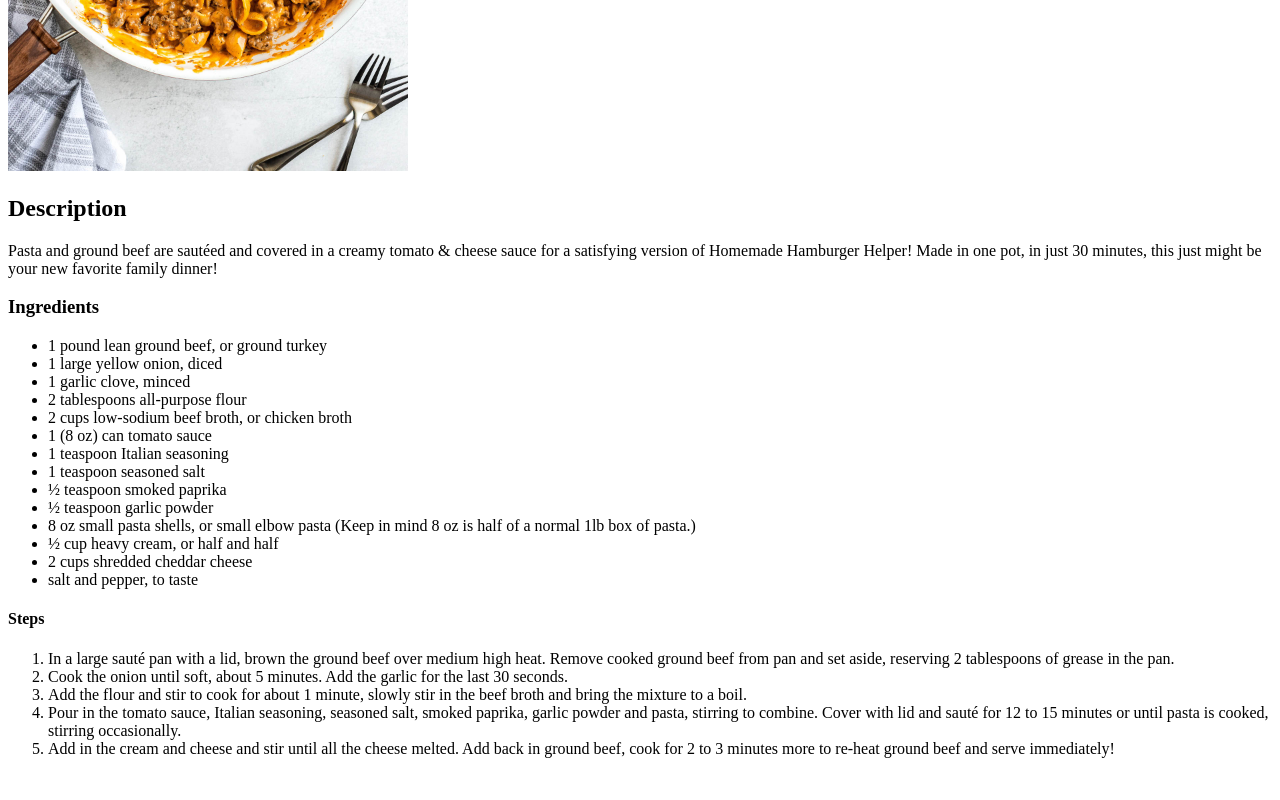
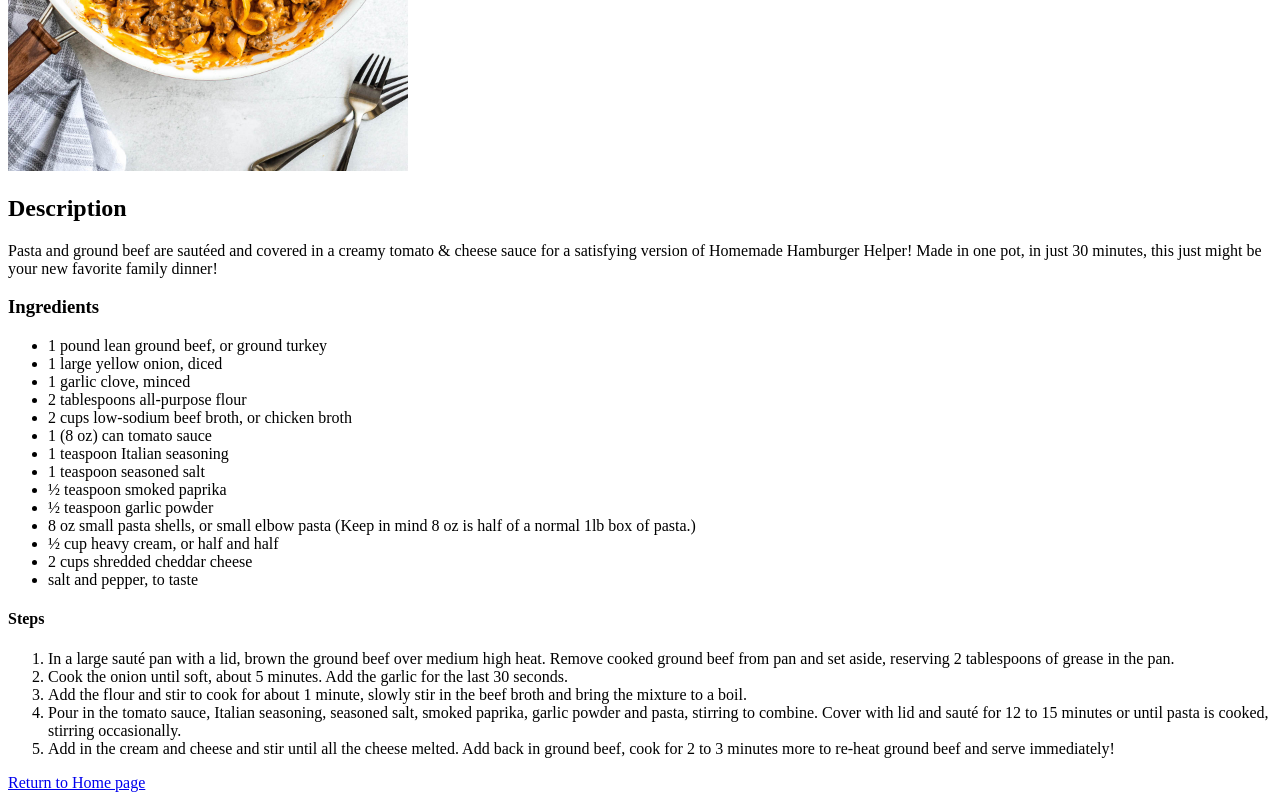
Before and after one commit to Sea-Goddess/odin-recipes, a plain HTML site: page recipes/hamburger-helper.html in a window 1280 px wide. Shown: the part 509-1309 px from the top of the page. Before the commit the page ends 1283 px from the top, so only its background shows below. Drawn offline with Linux system fonts and the light colour scheme.

Commit message:
Added return to home page link

```diff
--- a/recipes/hamburger-helper.html
+++ b/recipes/hamburger-helper.html
@@ -39,5 +39,6 @@
         <li>Add in the cream and cheese and stir until all the cheese melted. Add back in ground beef, cook for 2 to 3 minutes more to re-heat ground beef and serve immediately!</li>
 
     </ol>
+    <a href="..index.html">Return to Home page</a>
 </body>
 </html>
```
Also changed, not shown: recipes/creamy-chicken-and-gnocchi.html (+1 -0 lines), recipes/homemade-hot-chocolate.html (+2 -0 lines).
